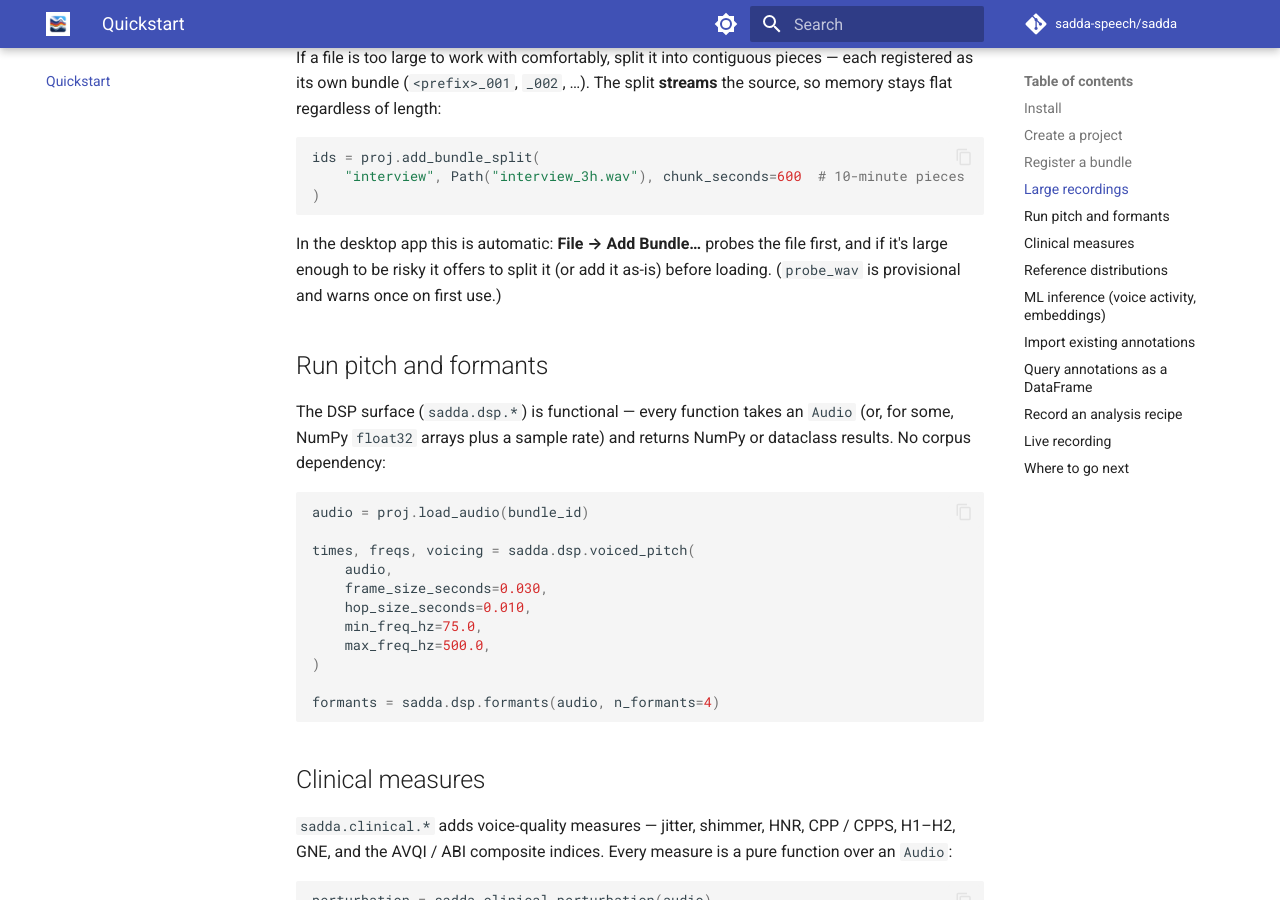
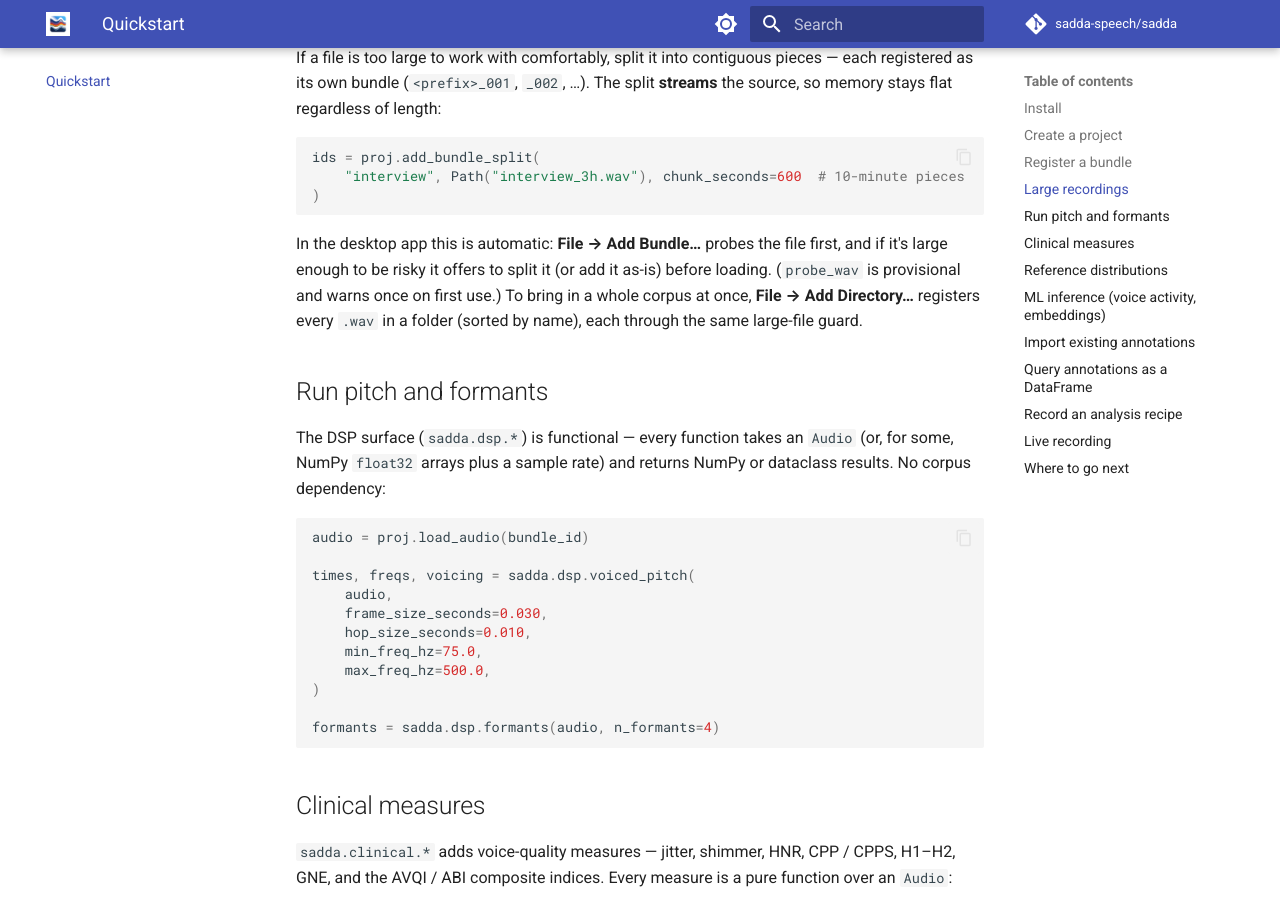
Before and after one commit to sadda-speech/sadda, an MkDocs documentation site: the page built from docs/quickstart.md, in a window 1280 px wide and 900 px high, scrolled down 1622 px. Built offline with MkDocs 1.6.1 and Material for MkDocs 9.7.7, drawn with Linux system fonts in a browser that asks for light colours; comment, search, counter and statistics services are not loaded.

Commit message:
docs: folder import + fresh-start crash fix
Document the two app changes that landed directly on main (f789b92,
42ce2b9): File ▸ Add Directory… and the PersistedState ui_scale=0
panic fix. CHANGELOG [Unreleased], a dated DEVLOG entry, and a
quickstart note beside Add Bundle….

```diff
--- a/docs/quickstart.md
+++ b/docs/quickstart.md
@@ -88,7 +88,9 @@ ids = proj.add_bundle_split(
 In the desktop app this is automatic: **File → Add Bundle…** probes the
 file first, and if it's large enough to be risky it offers to split it
 (or add it as-is) before loading. (`probe_wav` is provisional and warns
-once on first use.)
+once on first use.) To bring in a whole corpus at once, **File → Add
+Directory…** registers every `.wav` in a folder (sorted by name), each
+through the same large-file guard.
 
 ## Run pitch and formants
 
```
Also changed, not shown: CHANGELOG.md (+17 -0 lines), DEVLOG.md (+27 -0 lines).
